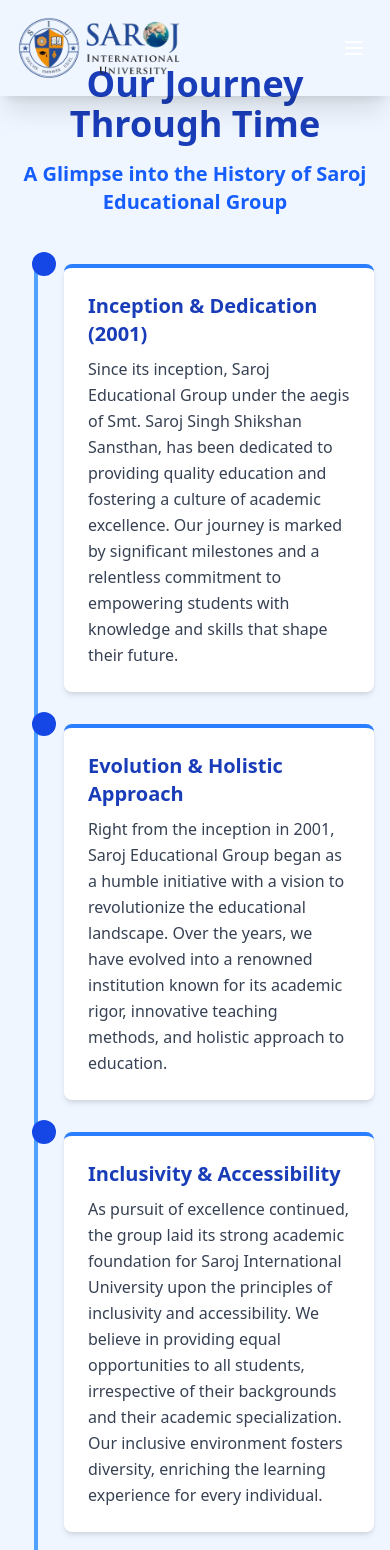
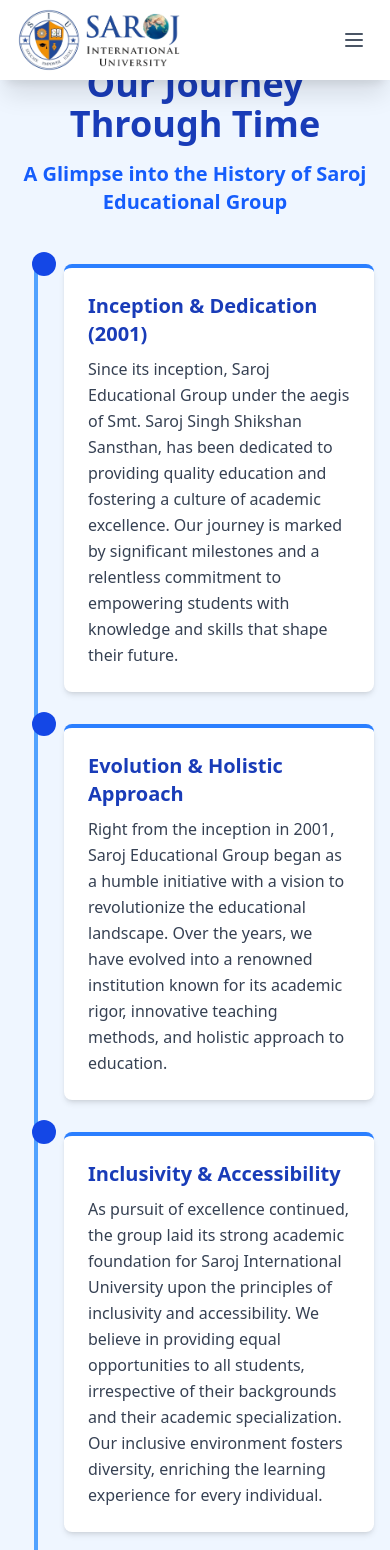
Before and after one commit to DevAyush01/saroj-university, a React (Vite) app: page /about/history in a window 390 px wide. Shown: the top 1550 px of the page. Built offline with nearby package versions, Linux system fonts and the light colour scheme.

Commit message:
fixed header

```diff
--- a/src/components/Header.jsx
+++ b/src/components/Header.jsx
@@ -51,14 +51,28 @@ const navItems = [
           { title: "M.Tech - CSE with AI & ML [CSES]", path: "/programs/mtech-cse-ai-ml" },
           { title: "BBA(H) - Business Analytics [KPMG]", path: "/programs/bba-business-analytics" },
           { title: "MBA - Global Business Management [KPMG]", path: "/programs/mba-global-business" },
-          { title: "BBA Fintech + ACCA [Grant Thornton]", path: "/programs/bba-fintech-acca" },
-          { title: "MBA- Applied Finance", path: "/programs/mba-applied-finance" },
-          { title: "MBA Fintech", path: "/programs/mba-fintech" },
-          { title: "MBA - Data Science & AI [CSES]", path: "/programs/mba-data-science-ai" },
-          { title: "MBA Business Analytics [JEM]", path: "/programs/mba-business-analytics" },
-          { title: "B.Com(H) + ACCA [Grant Thornton]", path: "/programs/bcom-acca" },
-          { title: "BCAI(H) - Data Science [CSES]", path: "/programs/bcai-data-science" },
-          { title: "MCA - AI & ML [CSES]", path: "/programs/mca-ai-ml" },
+        ],
+      },
+      {
+        heading: "TCS ACADEMIA", // New heading for TCS courses
+        items: [
+          { title: "Design Thinking - Practitioner's Perspective", path: "/programs/tcs/design-thinking" },
+          { title: "Innovation and Entrepreneurship", path: "/programs/tcs/innovation-entrepreneurship" },
+          { title: "Artificial Intelligence for Real-World Application", path: "/programs/tcs/ai-real-world" },
+          { title: "Machine Learning for Real-World Application", path: "/programs/tcs/ml-real-world" },
+          { title: "Statistics using R and Python", path: "/programs/tcs/statistics-r-python" },
+          { title: "Advanced Cyber Security - An Application Approach", path: "/programs/tcs/advanced-cyber-security" },
+          { title: "Cryptography", path: "/programs/tcs/cryptography" },
+          { title: "Cloud Development", path: "/programs/tcs/cloud-development" },
+          { title: "Application of Deep Learning and Neural Networks", path: "/programs/tcs/deep-learning-neural-networks" },
+          { title: "Information Security - Practitioner's Perspective", path: "/programs/tcs/information-security" },
+          { title: "Applied Cloud Computing", path: "/programs/tcs/applied-cloud-computing" },
+          { title: "Data Modeling and Visualization", path: "/programs/tcs/data-modeling-visualization" },
+          { title: "Data Mining and Warehousing", path: "/programs/tcs/data-mining-warehousing" },
+          { title: "Data Analysis with Excel", path: "/programs/tcs/data-analysis-excel" },
+          { title: "Data Analytics and Reporting", path: "/programs/tcs/data-analytics-reporting" },
+          { title: "Big Data on Cloud", path: "/programs/tcs/big-data-cloud" },
+          { title: "Practical Approach to Cyber Security", path: "/programs/tcs/practical-cyber-security" },
         ],
       },
       {
@@ -94,12 +108,6 @@ const navItems = [
           { title: "B.Sc. (Hons) - Chemistry", path: "/programs/bsc-chemistry" },
           { title: "B.Sc. (Hons) - Mathematics", path: "/programs/bsc-maths" },
           { title: "M.Sc. Physics", path: "/programs/msc-physics" },
-          { title: "M.Sc. Chemistry", path: "/programs/msc-chemistry" },
-          { title: "M.Sc. Mathematics", path: "/programs/msc-maths" },
-          { title: "B.Sc. (Hons) - Data Science", path: "/programs/bsc-data-science" },
-          { title: "B.Sc. (Hons) - Biotechnology", path: "/programs/bsc-biotech" },
-          { title: "B.Sc. (Hons) - Forensic Science", path: "/programs/bsc-forensic" },
-          { title: "M.Sc. Data Science", path: "/programs/msc-data-science" },
         ],
       },
       {
@@ -213,8 +221,10 @@ function Header() {
   return (
     <div ref={navRef}>
       <nav
-        className={`fixed left-0 right-0 top-0 z-40 shadow-xl  transition-all duration-300 ${
-          scrolled ? " py-2 bg-white text-gray-600" : "bg-transparent py-4 text-white"
+        className={`fixed left-0 right-0 top-0 z-40 shadow-xl transition-all duration-300 ${
+          scrolled || window.location.pathname !== "/"
+            ? "py-2 bg-white text-gray-600"
+            : "bg-transparent py-4 text-white"
         }`}
       >
         <div className="max-w-8xl mx-auto px-4">
@@ -227,6 +237,7 @@ function Header() {
               className="hidden font-outfit md:flex space-x-2 text-lg items-center"
               ref={menuRef}
             >
+              {/* Navbar items */}
               {navItems.map((item, index) => (
                 <li
                   key={`${item.path}-${index}`}
@@ -237,7 +248,7 @@ function Header() {
                   {item.subItems || item.megaMenu ? (
                     <div className="relative">
                       <button
-                        className={`flex items-center px-2 py-1  relative
+                        className={`flex items-center px-2 py-1 relative
                                   before:absolute before:-bottom-1 before:left-0 before:w-0 before:h-0.5
                                   before:bg-orange-500 before:transition-all before:duration-300
                                   hover:before:w-full ${openSubmenu === index ? 'text-orange-500' : ''}`}
@@ -299,12 +310,17 @@ function Header() {
                           } transition-all duration-300`}
                         >
                           <div className="absolute -top-1 left-1/2 transform -translate-x-1/2 w-0 h-0 border-l-8 border-r-8 border-b-8 border-l-transparent border-r-transparent border-b-white"></div>
-                          <div className="grid grid-cols-6 gap-x-8 gap-y-4">
-                            {item.columns.map((column, colIndex) => (
+
+                          {/* Main grid for two columns */}
+                          <div className="grid grid-cols-1 md:grid-cols-2 gap-x-8 gap-y-4">
+                            {/* Left column for Collaboration */}
+                            <div>
+                              {item.columns.map((column, colIndex) =>
+                                column.heading === "COLLABORATION" && (
                                   <div key={`${column.heading}-${colIndex}`} className="relative">
                                     <h3 className="font-bold text-lg text-blue-800 mb-3 pb-2 border-b-2 border-orange-500 relative">
                                       {column.heading}
-                                  <span className="absolute bottom-0 left-0 w-1/3 h-0.5 bg-gradient-to-r from-orange-500 to-transparent"></span>
+                                      <span className="absolute bottom-0 left-0 w-1/8 h-0.5 bg-gradient-to-r from-orange-500 to-transparent"></span>
                                     </h3>
                                     <ul className="space-y-2">
                                       {column.items.map((subItem, subItemIndex) => (
@@ -320,21 +336,48 @@ function Header() {
                                         </li>
                                       ))}
                                     </ul>
-                                {colIndex < item.columns.length - 1 && (
-                                  <div className="absolute top-0 right-0 h-full w-px bg-gradient-to-b from-transparent via-gray-200 to-transparent"></div>
+                                  </div>
+                                )
                               )}
                             </div>
+
+                            {/* Right column for other programs */}
+                            <div className="grid grid-cols-2 gap-x-8 gap-y-4">
+                              {item.columns.map((column, colIndex) =>
+                                column.heading !== "COLLABORATION" && (
+                                  <div key={`${column.heading}-${colIndex}`} className="relative">
+                                    <h3 className="font-bold text-lg text-blue-800 mb-3 pb-2 border-b-2 border-orange-500 relative">
+                                      {column.heading}
+                                      <span className="absolute bottom-0 left-0 w-1/3 h-0.5 bg-gradient-to-r from-orange-500 to-transparent"></span>
+                                    </h3>
+                                    <ul className="space-y-2">
+                                      {/* Apply slice(0, 2) here */}
+                                      {column.items.slice(0, 2).map((subItem, subItemIndex) => (
+                                        <li key={`${subItem.path}-${subItemIndex}`} className="mb-1">
+                                          <Link
+                                            to={subItem.path}
+                                            className="text-gray-700 hover:text-orange-500 transition-colors duration-200 text-sm flex items-start group"
+                                            onClick={closeAllMenus}
+                                          >
+                                            <span className="w-1 h-1 bg-orange-500 rounded-full mt-2 mr-2 opacity-0 group-hover:opacity-100 transition-opacity duration-200"></span>
+                                            {subItem.title}
+                                          </Link>
+                                        </li>
                                       ))}
-                          </div>
-                          <div className="mt-4 pt-4 border-t border-gray-100">
+                                    </ul>
+                                    {/* View all course button remains for each category */}
                                     <Link
                                       to="/programs"
-                              className="text-orange-500 font-medium hover:underline flex items-center"
+                                      className="text-orange-500 md:font-sm hover:underline flex items-center"
                                       onClick={closeAllMenus}
                                     >
                                       View all programs
                                       <ChevronDown className="w-4 h-4 ml-1 transform rotate-90" />
                                     </Link>
+                                  </div>
+                                )
+                              )}
+                            </div>
                           </div>
                         </div>
                       )}
@@ -343,7 +386,7 @@ function Header() {
                     <Link
                       to={item.path}
                       className="px-2 py-1 relative
-                                 before:absolute  before:-bottom-1 before:left-0 before:w-0 before:h-0.5
+                                  before:absolute before:-bottom-1 before:left-0 before:w-0 before:h-0.5
                                   before:bg-orange-500 before:transition-all before:duration-300
                                   hover:before:w-full"
                       onClick={closeAllMenus}
```
Lines whose indentation alone changed are shown as unchanged.
